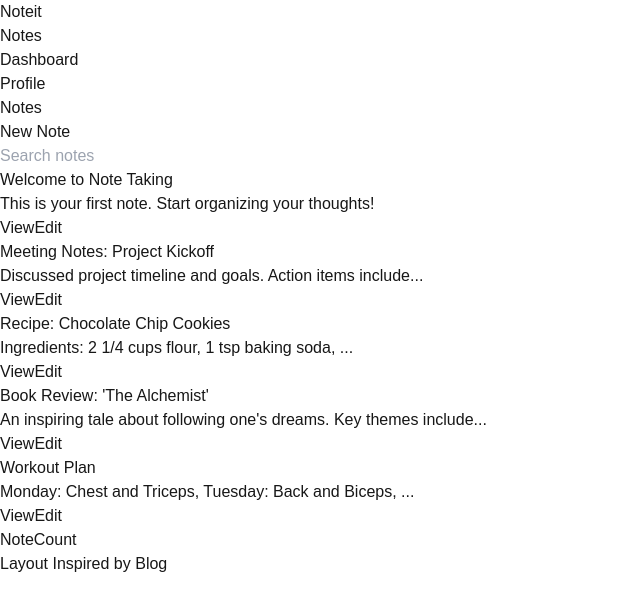
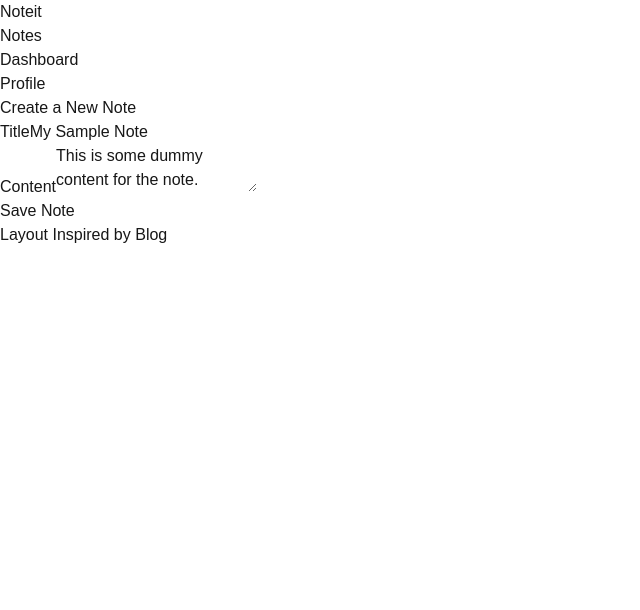
Before and after one commit to Samarth061/NoteApp-Njs, a Next.js app: page /new in a window 1280 px wide. Before the commit this address had no page. Shown: the top 610 px of the page, without its empty margins (0-640 px from the left). Built offline with nearby package versions, Linux system fonts and the light colour scheme.

Commit message:
Add new note page

```diff
--- /dev/null
+++ b/src/app/(notes)/new/form.tsx
@@ -0,0 +1,45 @@
+"use client";
+
+import { useState } from "react";
+
+export default function NoteForm() {
+  // Dummy data for testing
+  const [title, setTitle] = useState("My Sample Note");
+  const [content, setContent] = useState(
+    "This is some dummy content for the note."
+  );
+
+  const handleSubmit = (e: React.FormEvent) => {
+    e.preventDefault();
+    // Simulate submission
+    alert(`Note Saved!\nTitle: ${title}\nContent: ${content}`);
+  };
+
+  return (
+    <form onSubmit={handleSubmit} className="space-y-4">
+      <div>
+        <label className="block text-sm font-medium">Title</label>
+        <input
+          type="text"
+          className="w-full p-2 border rounded"
+          value={title}
+          onChange={(e) => setTitle(e.target.value)}
+        />
+      </div>
+      <div>
+        <label className="block text-sm font-medium">Content</label>
+        <textarea
+          className="w-full p-2 border rounded"
+          value={content}
+          onChange={(e) => setContent(e.target.value)}
+        />
+      </div>
+      <button
+        type="submit"
+        className="px-4 py-2 bg-blue-500 text-white rounded"
+      >
+        Save Note
+      </button>
+    </form>
+  );
+}
--- /dev/null
+++ b/src/app/(notes)/new/index.ts
@@ -0,0 +1 @@
+export { default as NoteForm } from './form';
--- /dev/null
+++ b/src/app/(notes)/new/page.tsx
@@ -0,0 +1,12 @@
+"use client";
+
+import { NoteForm } from ".";
+
+export default function NewNotePage() {
+  return (
+    <div className="p-4">
+      <h1 className="text-2xl font-bold mb-4">Create a New Note</h1>
+      <NoteForm />
+    </div>
+  );
+}
--- a/src/app/layout.tsx
+++ b/src/app/layout.tsx
@@ -3,7 +3,6 @@ import { Geist, Geist_Mono } from "next/font/google";
 import "./globals.css";
 import Header from "@/components/Header";
 import Footer from "@/components/Footer";
-import Body from "../components/Body";
 
 const geistSans = Geist({
   variable: "--font-geist-sans",
@@ -27,14 +26,13 @@ export default function RootLayout({
 }>) {
   return (
     <html lang="en">
-      <meta name="viewport" content="width=device-width, initial-scale=1.0" />
-
-      {/* className={`${geistSans.variable} ${geistMono.variable} antialiased "grid grid-rows-[20px_1fr_20px] items-center
-        justify-items-center min-h-screen p-8 pb-20 gap-16 sm:p-20 font-[family-name:var(--font-geist-sans)]"`} */}
-      <body className="flex flex-col min-h-screen ">
+      <head>
+        <meta name="viewport" content="width=device-width, initial-scale=1.0" />
+      </head>
+      <body className="flex flex-col min-h-screen">
         <Header />
         <main className="flex-1 overflow-auto">
-          <Body />
+          {children} {/* This will render page-specific content */}
         </main>
         <Footer />
       </body>
--- a/src/components/NewNotebutton.tsx
+++ b/src/components/NewNotebutton.tsx
@@ -1,11 +1,14 @@
 import React from "react";
+import Link from "next/link";
 
 export default function NewNotebutton() {
   return (
     <div>
-      <button className="bg-blue-500 hover:bg-blue-700 text-white text-l font-bold py-2 px-4 rounded mt-3">
-        New Note
-      </button>
+      <Link href="/new">
+        <button className="bg-blue-500 hover:bg-blue-700 text-white text-l font-bold py-2 px-4 rounded mt-3">
+          New Note
+        </button>
+      </Link>
     </div>
   );
 }
```
Also changed, not shown: src/app/countries/page.tsx (deleted, +0 -8 lines), src/app/page.tsx (+5 -6 lines).
